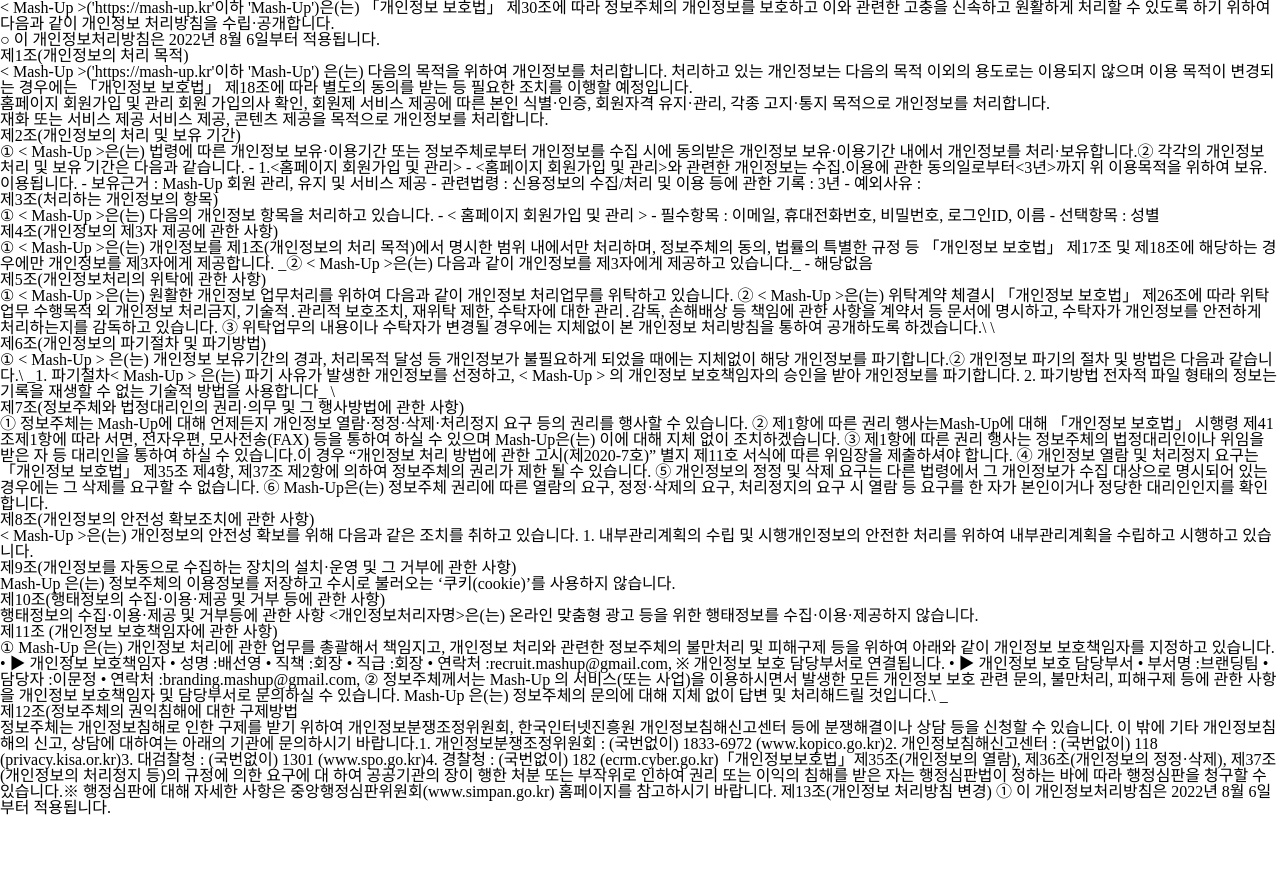
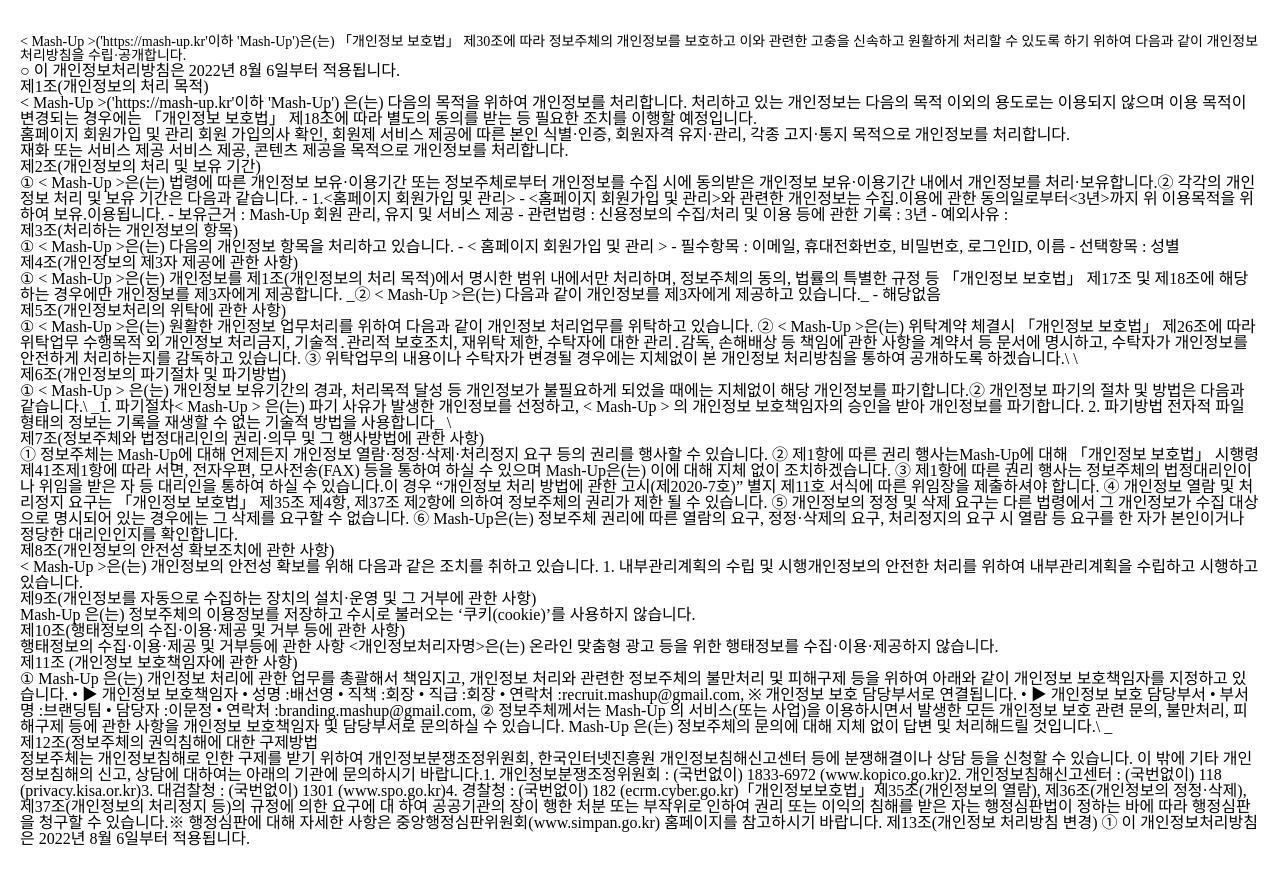
Before and after one commit to mash-up-kr/mashup-web, a plain HTML site: page MashUpAppPersonalInformationPolicy/index.html in a window 1280 px wide. Before the commit the page ends 816 px from the top, so only its background shows below. Drawn offline with nearby package versions, Linux system fonts and the light colour scheme; a web font is replaced by a local one.

Commit message:
Feat: 페이지의 기본 여백을 지정한다

```diff
--- a/MashUpAppPersonalInformationPolicy/index.html
+++ b/MashUpAppPersonalInformationPolicy/index.html
@@ -8,6 +8,10 @@
     <link rel="stylesheet" as="style" crossorigin href="https://cdn.jsdelivr.net/gh/orioncactus/pretendard@v1.3.4/dist/web/static/pretendard-dynamic-subset.css" />
     <link rel="stylesheet" href="https://cdnjs.cloudflare.com/ajax/libs/meyer-reset/2.0/reset.min.css" integrity="sha512-NmLkDIU1C/C88wi324HBc+S2kLhi08PN5GDeUVVVC/BVt/9Izdsc9SVeVfA1UZbY3sHUlDSyRXhCzHfr6hmPPw==" crossorigin="anonymous" referrerpolicy="no-referrer" />
     <style>
+      body {
+        padding: 34.5px 20px 60px;
+      }
+
       body, body * {
         font-family: Pretendard
       }
@@ -29,7 +33,7 @@
     </style>
   </head>
   <body>
-    <p>
+    <p class="r-14">
       &lt; Mash-Up &gt;('https://mash-up.kr'이하 'Mash-Up')은(는) 「개인정보 보호법」 제30조에 따라
       정보주체의 개인정보를 보호하고 이와 관련한 고충을 신속하고 원활하게 처리할 수 있도록 하기
       위하여 다음과 같이 개인정보 처리방침을 수립·공개합니다.
```
